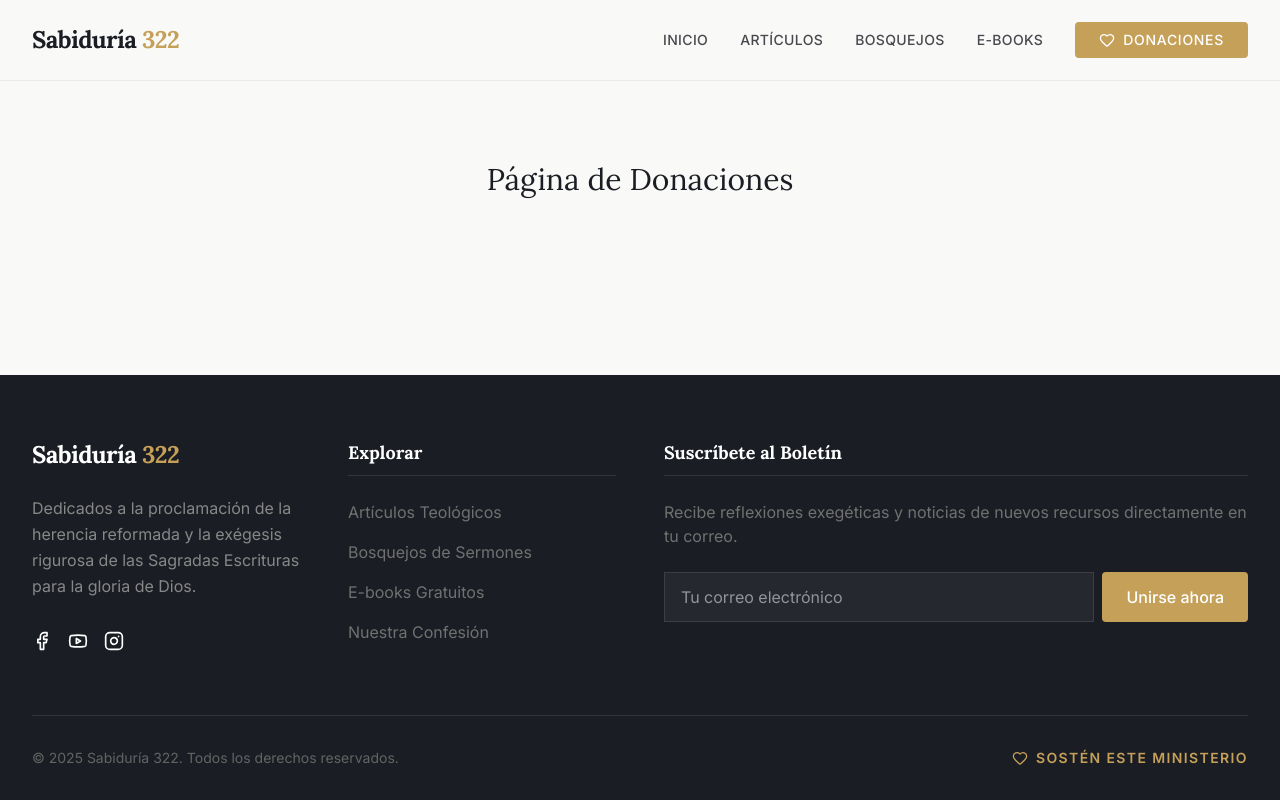
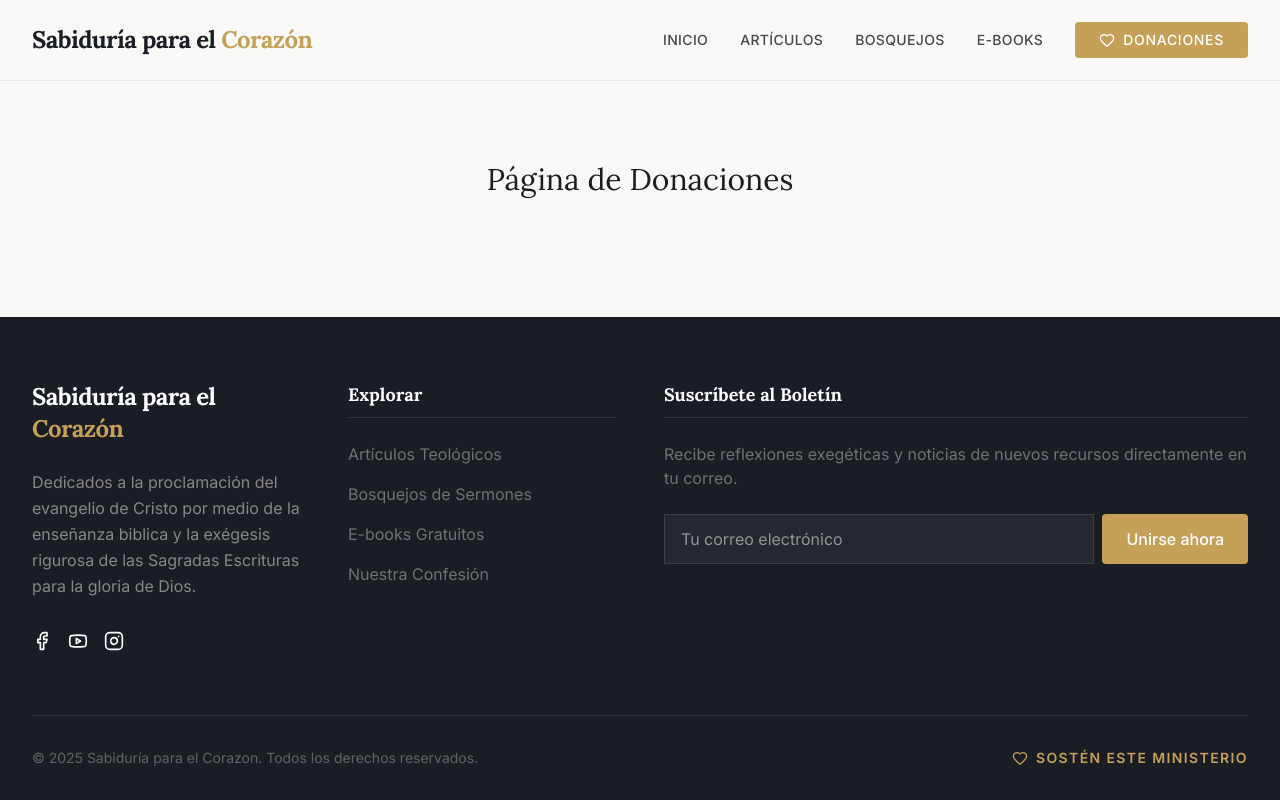
Before and after one commit to Edgardo-Lamas/sabidur-a322, a React (Vite) app: page /donaciones in a window 1280 px wide. Built offline with nearby package versions, Linux system fonts and the light colour scheme.

Commit message:
Update brand name to Sabiduría para el Corazón and refine content

```diff
--- a/index.html
+++ b/index.html
@@ -5,7 +5,7 @@
   <meta charset="UTF-8" />
   <link rel="icon" type="image/svg+xml" href="vite.svg" />
   <meta name="viewport" content="width=device-width, initial-scale=1.0" />
-  <title>Sabiduría 322 - Teología Reformada</title>
+  <title>Sabiduría para el Corazón - Teología Reformada</title>
   <link rel="preconnect" href="https://fonts.googleapis.com">
   <link rel="preconnect" href="https://fonts.gstatic.com" crossorigin>
   <link
--- a/src/components/Footer.jsx
+++ b/src/components/Footer.jsx
@@ -11,10 +11,10 @@ const Footer = () => {
                     {/* Brand Column */}
                     <div className="col-span-1 lg:col-span-1">
                         <Link to="/" className="text-2xl font-serif font-bold tracking-tight mb-6 block">
-                            Sabiduría <span className="text-sabiduria-gold">322</span>
+                            Sabiduría para el <span className="text-sabiduria-gold">Corazón</span>
                         </Link>
                         <p className="text-sabiduria-gray brightness-150 mb-8 leading-relaxed">
-                            Dedicados a la proclamación de la herencia reformada y la exégesis rigurosa de las Sagradas Escrituras para la gloria de Dios.
+                            Dedicados a la proclamación del evangelio de Cristo por medio de la enseñanza biblica y la exégesis rigurosa de las Sagradas Escrituras para la gloria de Dios.
                         </p>
                         <div className="flex gap-4">
                             <a href={content.social.facebook} target="_blank" rel="noopener noreferrer" className="hover:text-sabiduria-gold transition-colors" title="Facebook"><Facebook size={20} /></a>
@@ -54,7 +54,7 @@ const Footer = () => {
                 {/* Bottom Bar */}
                 <div className="border-t border-white/10 pt-8 flex flex-col md:flex-row justify-between items-center gap-4">
                     <p className="text-sm text-sabiduria-gray brightness-110">
-                        © {new Date().getFullYear()} Sabiduría 322. Todos los derechos reservados.
+                        © {new Date().getFullYear()} Sabiduría para el Corazon. Todos los derechos reservados.
                     </p>
                     <Link
                         to="/donaciones"
--- a/src/components/Hero.jsx
+++ b/src/components/Hero.jsx
@@ -13,7 +13,7 @@ const Hero = () => {
                             Escudriñando las <span className="italic">Escrituras</span> con Sabiduría
                         </h1>
                         <p className="text-lg md:text-xl text-sabiduria-gray max-w-2xl mb-10 leading-relaxed">
-                            Recursos de teología reformada, exégesis bíblica y bosquejos homiléticos para la edificación de la Iglesia de Cristo.
+                            Recursos de teología sistematica, exégesis bíblica y bosquejos homiléticos para la edificación de la Iglesia de Cristo.
                         </p>
                         <div className="flex flex-col sm:flex-row gap-4 justify-center lg:justify-start">
                             <button className="btn-gold px-8 py-3 text-lg">
--- a/src/components/Navbar.jsx
+++ b/src/components/Navbar.jsx
@@ -19,7 +19,7 @@ const Navbar = () => {
           {/* Logo */}
           <div className="flex-shrink-0 flex items-center">
             <Link to="/" className="text-2xl font-serif font-bold text-sabiduria-navy tracking-tight">
-              Sabiduría <span className="text-sabiduria-gold">322</span>
+              Sabiduría para el <span className="text-sabiduria-gold">Corazón</span>
             </Link>
           </div>
 
--- a/src/pages/Articles.jsx
+++ b/src/pages/Articles.jsx
@@ -25,7 +25,7 @@ const Articles = () => {
                         Biblioteca de Artículos
                     </h1>
                     <p className="text-xl text-sabiduria-gray max-w-3xl leading-relaxed">
-                        Explora nuestra colección de ensayos teológicos, estudios exegéticos y reflexiones sobre la fe reformada.
+                        Explora nuestra colección de ensayos teológicos, estudios exegéticos y reflexiones sobre las verdades biblicas.
                     </p>
                 </div>
 
--- a/src/pages/Home.jsx
+++ b/src/pages/Home.jsx
@@ -42,9 +42,9 @@ const Home = () => {
             {/* Donation Secondary CTA */}
             <section className="bg-sabiduria-navy py-24 text-white">
                 <div className="max-w-4xl mx-auto px-4 text-center">
-                    <h2 className="text-4xl font-serif font-bold mb-8">Apoye la Difusión de la Verdad Reformada</h2>
+                    <h2 className="text-4xl font-serif font-bold mb-8">Apoye la Difusión de las Verdades Eternas</h2>
                     <p className="text-sabiduria-gray brightness-150 text-xl mb-12 leading-relaxed">
-                        Sabiduría 322 es un ministerio que se sostiene gracias a las donaciones voluntarias de sus lectores. Su apoyo nos permite seguir creando recursos teológicos de alta calidad y acceso gratuito.
+                        Sabiduría para el Corazon es un ministerio que se sostiene gracias a las donaciones voluntarias de sus lectores. Su apoyo nos permite seguir creando recursos teológicos de alta calidad y acceso gratuito.
                     </p>
                     <button className="btn-gold px-12 py-5 text-lg uppercase tracking-widest font-bold">
                         Realizar una Donación (PayPal)
```
